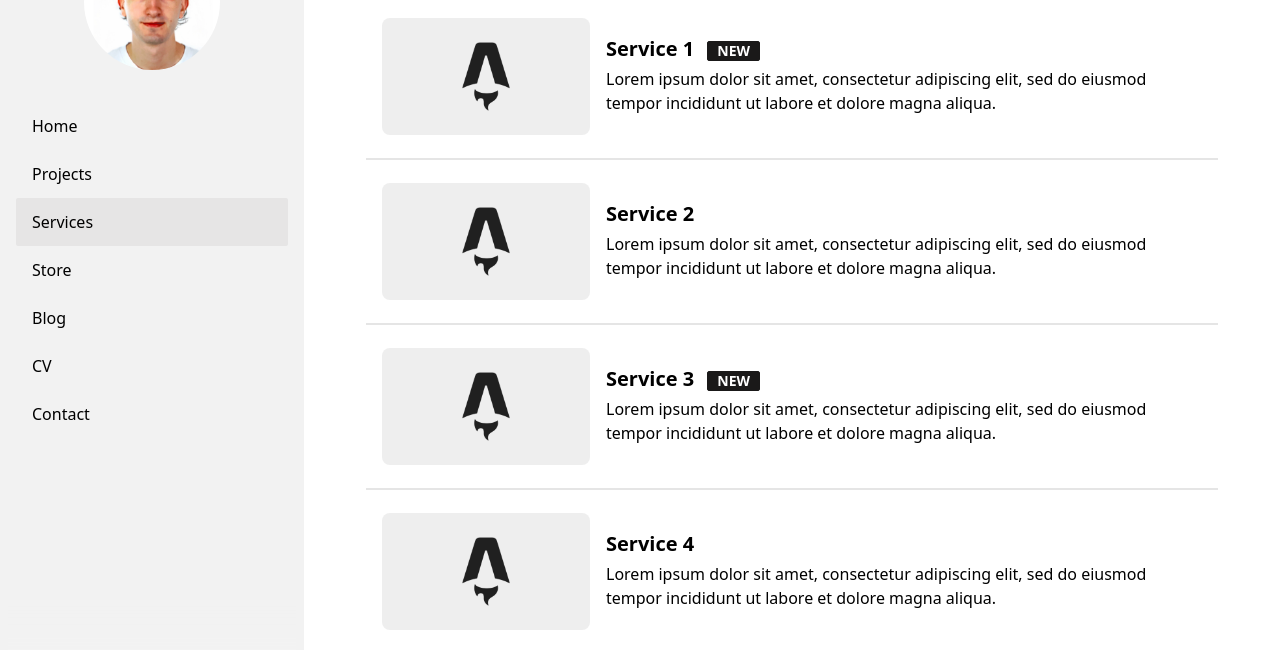
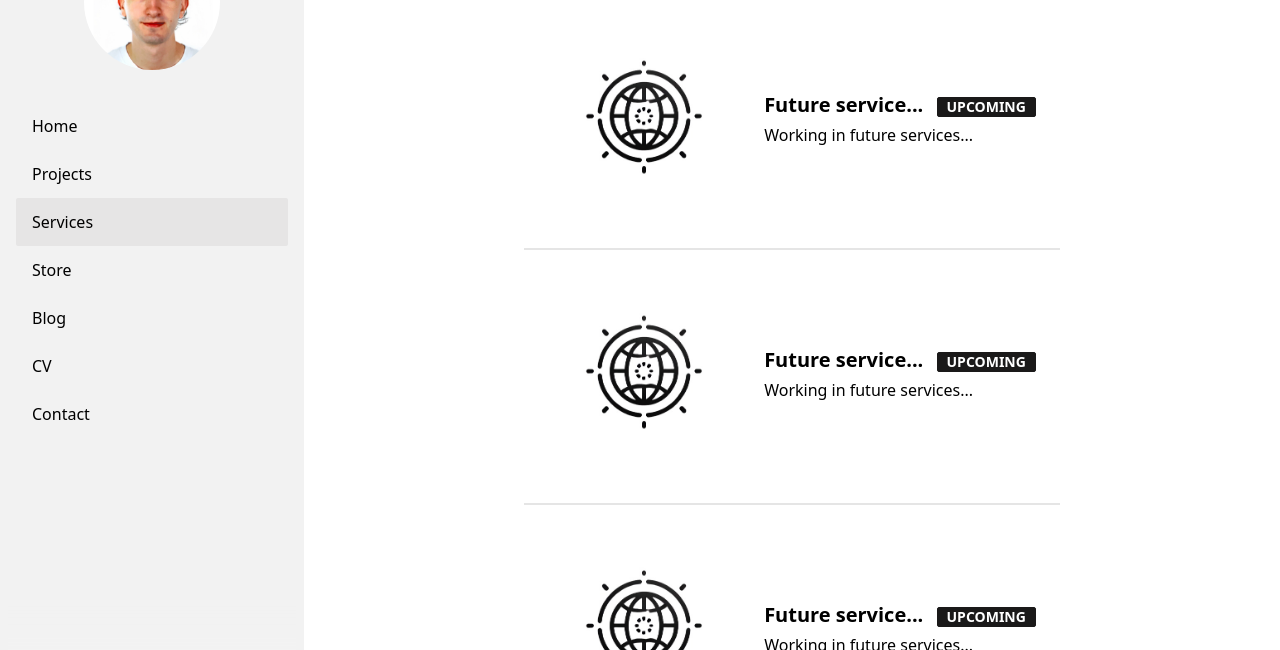
Before and after one commit to JavierGarciaUCLM/JavierGarciaUCLM.github.io, an Astro site: page /services in a window 1280 px wide. Shown: the part 94-744 px from the top of the page. Built offline with nearby package versions, Linux system fonts and the light colour scheme; Astro itself is replaced by a stand-in of ours.

```diff
--- a/src/pages/projects/JobAlba.astro
+++ b/src/pages/projects/JobAlba.astro
@@ -30,6 +30,9 @@
       The remote database functionality also relies on Firebase, maintaining consistency with the previously implemented <strong>Firebase services</strong>.
       The application is intended to be distributed via app stores like the Google Play Store for easy access and broad user reach.
       </p>
+
+      <a href="https://www.youtube.com/watch?v=QslaCczt914" target="_blank" rel="noopener noreferrer" class="text-black-600 underline hover:text-black-800">
+        <strong>Video presentation of JobAlba</strong> </a>
     </div>
 
 
@@ -56,4 +59,5 @@
   </script>
 </div>
 
+
 </BaseLayout>
--- a/src/pages/services.astro
+++ b/src/pages/services.astro
@@ -9,32 +9,26 @@
   </div>
 
   <HorizontalCard
-    title="Service 1"
-    img="/post_img.webp"
-    desc="Lorem ipsum dolor sit amet, consectetur adipiscing elit, sed do eiusmod tempor incididunt ut labore et dolore magna aliqua."
-    badge="NEW"
+    title="Future service..."
+    img="/Loading.jpg"
+    desc="Working in future services..."
+    badge="UPCOMING"
     url="#"
   />
   <div class="divider my-0"></div>
   <HorizontalCard
-    title="Service 2"
-    img="/post_img.webp"
-    desc="Lorem ipsum dolor sit amet, consectetur adipiscing elit, sed do eiusmod tempor incididunt ut labore et dolore magna aliqua."
+    title="Future service..."
+    img="/Loading.jpg"
+    desc="Working in future services..."
+    badge="UPCOMING"
     url="#"
   />
   <div class="divider my-0"></div>
   <HorizontalCard
-    title="Service 3"
-    img="/post_img.webp"
-    desc="Lorem ipsum dolor sit amet, consectetur adipiscing elit, sed do eiusmod tempor incididunt ut labore et dolore magna aliqua."
-    url="#"
-    badge="NEW"
-  />
-  <div class="divider my-0"></div>
-  <HorizontalCard
-    title="Service 4"
-    img="/post_img.webp"
-    desc="Lorem ipsum dolor sit amet, consectetur adipiscing elit, sed do eiusmod tempor incididunt ut labore et dolore magna aliqua."
+    title="Future service..."
+    img="/Loading.jpg"
+    desc="Working in future services..."
+    badge="UPCOMING"
     url="#"
   />
 </BaseLayout>
```
